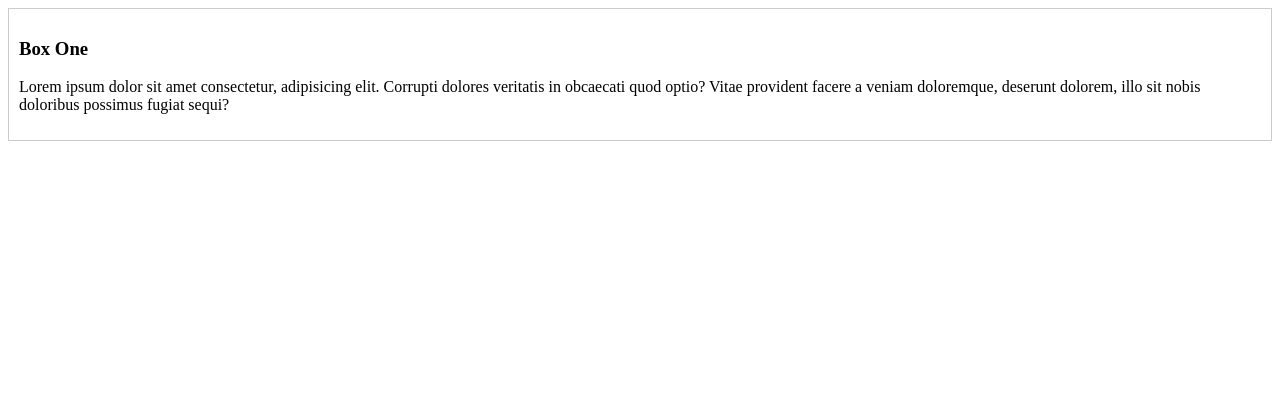
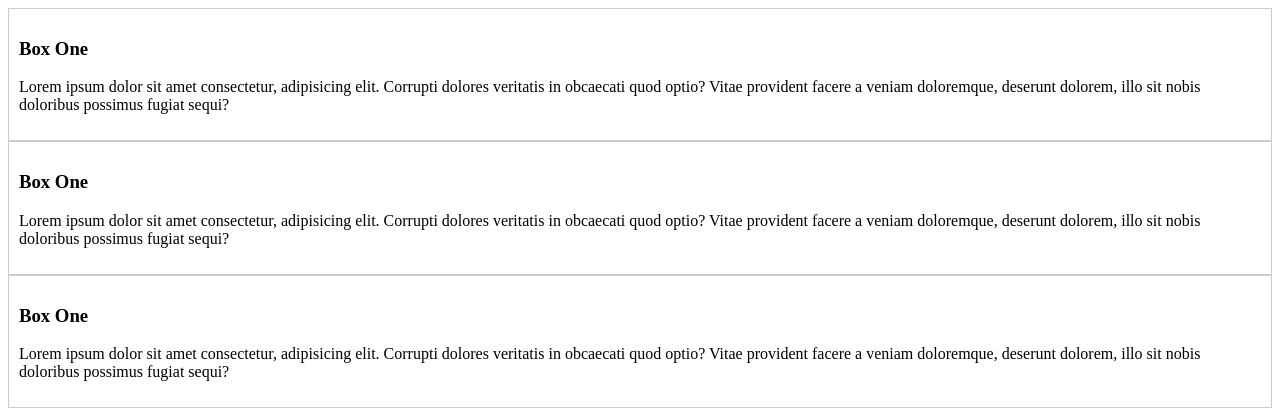
Before and after one commit to dagorret/FlexboxCSS, a plain HTML site: page index.html in a window 1280 px wide. Drawn offline with Linux system fonts and the light colour scheme.

Commit message:
Html complete

```diff
--- a/index.html
+++ b/index.html
@@ -36,6 +36,14 @@
             <h3>Box One</h3>
             <p>Lorem ipsum dolor sit amet consectetur, adipisicing elit. Corrupti dolores veritatis in obcaecati quod optio? Vitae provident facere a veniam doloremque, deserunt dolorem, illo sit nobis doloribus possimus fugiat sequi?</p>
         </div>
+        <div class="box-2">
+            <h3>Box One</h3>
+            <p>Lorem ipsum dolor sit amet consectetur, adipisicing elit. Corrupti dolores veritatis in obcaecati quod optio? Vitae provident facere a veniam doloremque, deserunt dolorem, illo sit nobis doloribus possimus fugiat sequi?</p>
+        </div>
+        <div class="box-3">
+            <h3>Box One</h3>
+            <p>Lorem ipsum dolor sit amet consectetur, adipisicing elit. Corrupti dolores veritatis in obcaecati quod optio? Vitae provident facere a veniam doloremque, deserunt dolorem, illo sit nobis doloribus possimus fugiat sequi?</p>
+        </div>
     </div>
 
 </body>
```
